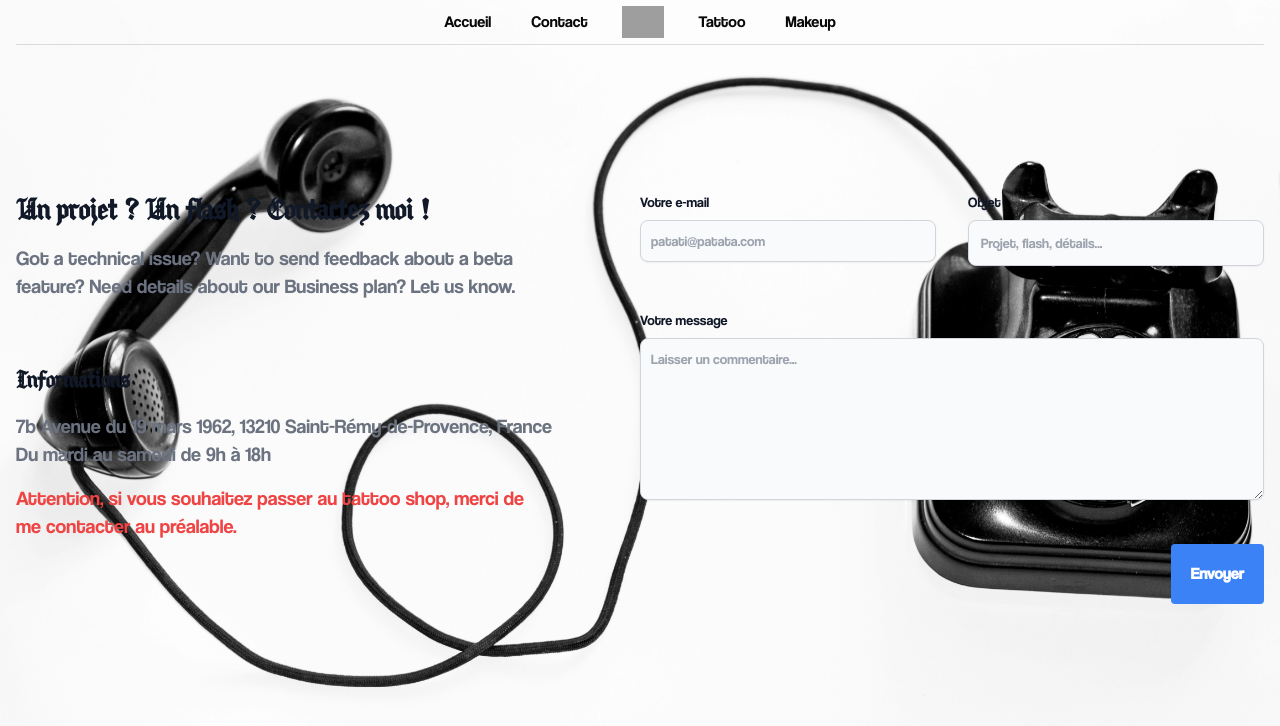
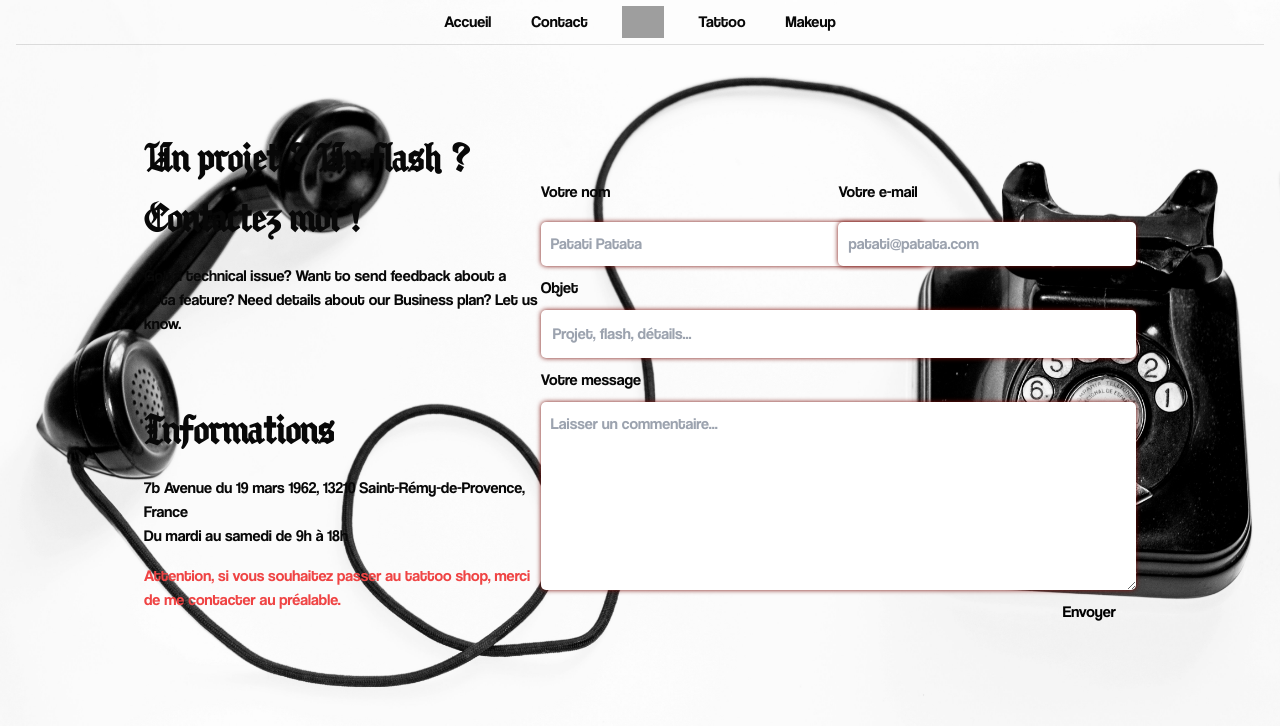
Before and after one commit to Hchautard/candice_portfolio_v2, a React (Create React App) app: page /contact in a window 1280 px wide. Shown: the top 726 px of the page. Built offline with nearby package versions, Linux system fonts and the light colour scheme; grey boxes are pictures that could not be loaded.

Commit message:
Use of constant size

```diff
--- a/src/components/ContactForm.js
+++ b/src/components/ContactForm.js
@@ -1,3 +1,4 @@
+import '../styles/ContactForm.css';
 import { motion } from "framer-motion";
 
 function ContactForm() {
@@ -8,25 +9,25 @@ function ContactForm() {
         animate={{ width: "100%" }}
         exit={{ x: window.innerWidth }}
     >
-    <section className="dark:bg-gray-900 h-auto">
-        <div className="flex flex-row lg:py-16 px-4 mx-auto max-w-7xl">
+    <section>
+        <div className="flex flex-row px-4 mx-auto container-contact">
 
-            <div className="flex flex-col justify-start w-full lg:w-1/2">
-                <div className="flex flex-col justify-start">
-                    <h2 className="mb-4 text-3xl tracking-tight font-extrabold text-left text-gray-900 dark:text-white">Un projet ? Un flash ? Contactez moi !</h2>
-                    <p className="mb-8 lg:mb-16 font-light text-left text-gray-500 dark:text-gray-400 sm:text-xl w-5/6">
+            <div className="flex flex-col text-content">
+                <div className="flex flex-col">
+                    <h2 className="mb-4 tracking-tight font-extrabold">Un projet ? Un flash ? Contactez moi !</h2>
+                    <p className="mb-8 lg:mb-16 font-light text-left">
                         Got a technical issue? Want to send feedback about a beta feature? Need details about our Business plan? Let us know.
                     </p>
                 </div>
 
                 <div className="flex flex-col justify-start">
-                    <h2 className="mb-4 text-2xl tracking-tight font-extrabold text-left text-gray-900 dark:text-white">Informations</h2>
-                    <p className="mb-8 lg:mb-16 font-light text-left text-gray-500 dark:text-gray-400 sm:text-xl w-6/6">
+                    <h2 className="mb-4 tracking-tight font-extrabold text-left">Informations</h2>
+                    <p className="mb-8 lg:mb-16 font-light text-left">
 
                         7b Avenue du 19 mars 1962, 13210 Saint-Rémy-de-Provence, France <br />
                         Du mardi au samedi de <strong>9h</strong> à <strong>18h</strong>
-                        {/* Text avertissement */}
-                        <span className="block mt-4 text-red-500 dark:text-red-400 w-5/6">
+
+                        <span className="block mt-4 text-red-500 dark:text-red-400">
                             Attention, si vous souhaitez passer au tattoo shop, merci de me contacter au préalable.
                         </span>
                     </p>
@@ -34,28 +35,33 @@ function ContactForm() {
             </div>
 
 
-            <form action="#" className="space-y-8 lg:space-y-0 lg:grid lg:grid-cols-2 lg:gap-8 lg:w-1/2">
+            <form action="#" className="container-form grid grid-cols-2">
                 <div>
-                    <label for="email" className="block mb-2 text-sm font-medium text-gray-900 dark:text-gray-300">Votre e-mail</label>
-                    <input type="email" id="email" className="shadow-sm bg-gray-50 border border-gray-300 text-gray-900 text-sm rounded-lg focus:ring-primary-500 focus:border-primary-500 block w-full p-2.5 dark:bg-gray-700 dark:border-gray-600 dark:placeholder-gray-400 dark:text-white dark:focus:ring-primary-500 dark:focus:border-primary-500 dark:shadow-sm-light"
+                    <label for="name" className="block mb-2">Votre nom</label>
+                    <input type="name" id="name" className="w-96"
+                    placeholder="Patati Patata" required />
+                </div>
+                <div>
+                    <label for="email" className="block mb-2">Votre e-mail</label>
+                    <input type="email" id="email" className=""
                     placeholder="patati@patata.com" required />
                 </div>
-                <div>
-                    <label for="subject" className="block mb-2 text-sm font-medium text-gray-900 dark:text-gray-300">Objet</label>
+                <div className="sm:col-span-2">
+                    <label for="subject" className="block mb-2">Objet</label>
                     <input
                     type="text"
                     id="subject"
-                    className="block p-3 w-full text-sm text-gray-900 bg-gray-50 rounded-lg border border-gray-300 shadow-sm focus:ring-primary-500 focus:border-primary-500 dark:bg-gray-700 dark:border-gray-600 dark:placeholder-gray-400 dark:text-white dark:focus:ring-primary-500 dark:focus:border-primary-500 dark:shadow-sm-light"
+                    className="block p-3"
                     placeholder="Projet, flash, détails..." required />
                 </div>
                 <div className="sm:col-span-2">
-                    <label for="message" className="block mb-2 text-sm font-medium text-gray-900 dark:text-gray-400">Votre message</label>
-                    <textarea id="message" rows="7" className="block p-2.5 w-full text-sm text-gray-900 bg-gray-50 rounded-lg shadow-sm border border-gray-300 focus:ring-primary-500 focus:border-primary-500 dark:bg-gray-700 dark:border-gray-600 dark:placeholder-gray-400 dark:text-white dark:focus:ring-primary-500 dark:focus:border-primary-500"
+                    <label for="message" className="block mb-2">Votre message</label>
+                    <textarea id="message" rows="7" className="block p-2.5 w-full"
                     placeholder="Laisser un commentaire..."></textarea>
                 </div>
                 <div className="w-full flex justify-end sm:col-span-2">
                     <button type="submit"
-                    className="bg-blue-500 hover:bg-blue-700 text-white font-bold py-3 px-5 rounded">
+                    className="px-5 rounded">
                         Envoyer
                     </button>
                 </div>
--- a/src/index.css
+++ b/src/index.css
@@ -15,6 +15,17 @@ code {
   --accent: #790e09;
   --accent-secondary: #27265e;
   --accent-light: #bb9c85;
+
+  /* Define var font size */
+  --small: 8px;
+  --medium: 16px;
+  --medium-large: 20px;
+  --large: 28px;
+  --xlarge: 40px;
+  --xxlarge: 60px;
+  --xxxlarge: 100px;
+  --xxxxlarge: 160px;
+  --xxxxxlarge: 240px;
 }
 
 @tailwind base;
--- a/src/pages/Home.js
+++ b/src/pages/Home.js
@@ -60,27 +60,24 @@ function Home() {
             animate={{ opacity: 1 }}
             transition={{ duration: 0.5, delay: 5 }}
           >
-            <div className="flex flex-col md:flex-row items-center">
+            <div className="flex flex-row items-center">
               <div className="text-container ">
-                <h2 className="tracking-tight">Bienvenue chez l'anomalie</h2>
+                <h2 className="tracking-tight">Bienvenue chez l'Anomalie</h2>
 
-                <p className="text mt-8 font-medium text-pretty sm:text-xl/8">
-                  Anim aute id magna aliqua ad ad non deserunt sunt.
-                  Qui irure qui lorem cupidatat commodo.
-                  Elit sunt amet fugiat veniam occaecat fugiat.
-                  Anim aute id magna aliqua ad ad non deserunt sunt.
-                  Qui irure qui lorem cupidatat commodo.
-                  Elit sunt amet fugiat veniam occaecat fugiat.
+                <p className="text mt-8 font-medium text-pretty">
+                Plongez dans un univers où l’encre devient rituel. Inspirée par le cyber sigilism et le dark fantasy,
+                L'Anomalie crée des tatouages mystiques et intemporels, entre symboles occultes et visions futuristes.
+                Chaque tracé est une porte vers l’invisible.
                 </p>
 
                 <div className="grid grid-cols-1 gap-x-8 gap-y-6 text-base/7 font-semibold sm:grid-cols-2 md:flex lg:gap-x-10 mt-8">
-                  <a href="/tattoo" className="button text-white py-2 px-4 rounded">Tattoo</a>
-                  <a href="/makeup" className="button text-white py-2 px-4 rounded">Makeup</a>
-                  <a href="/contact" className="button-light font-bold py-2 px-4 rounded">Contact<span aria-hidden="true">&rarr;</span></a>
+                  <a href="/tattoo" className="button rounded">Tattoo</a>
+                  <a href="/makeup" className="button rounded">Makeup</a>
+                  <a href="/contact" className="button-light rounded">Contact<span aria-hidden="true">&rarr;</span></a>
                 </div>
               </div>
 
-              <div className="model-container md:w-1/2">
+              <div className="model-container">
                 <Canvas camera={{ position: [5, 0, 5], fov: 50 }}>
                   <ambientLight intensity={0.6} />
                   <spotLight position={[5, 5, 5]} angle={0.15} penumbra={1} intensity={1} />
--- a/src/styles/Contact.css
+++ b/src/styles/Contact.css
@@ -18,5 +18,4 @@
     background-position: center;
     overflow: hidden;
     background-attachment: fixed;
-    z-index: -1;
   }
--- /dev/null
+++ b/src/styles/ContactForm.css
@@ -0,0 +1,59 @@
+h2 {
+    color: var(--secondary);
+    font-size: var(--xlarge);
+}
+
+p {
+    color: var(--secondary);
+    font-size: var(--large-medium);
+}
+
+label {
+    color: var(--secondary);
+    font-size: var(--large-medium);
+}
+
+input {
+    width: 100%;
+    padding: 10px;
+    margin: 10px 0;
+    border-radius: 5px;
+}
+
+textarea {
+    width: 100%;
+    padding: 10px;
+    margin: 10px 0;
+    border-radius: 5px;
+}
+
+.container-contact {
+    width: 80%;
+    align-items: center;
+    justify-content: center;
+}
+
+.text-content {
+    width: 40%;
+}
+
+.container-form {
+    width: 60%;
+}
+
+input, textarea {
+    outline: none;
+
+    box-shadow: 0 0 5px var(--accent);
+
+    transform: scale(1);
+    transition: box-shadow 0.5s ease-in-out;
+    transition: transform 0.5s ease-in-out;
+
+    &:focus {
+        box-shadow: 0 0 10px var(--accent);
+        transition: box-shadow 0.5s ease-in-out;
+        transform: scale(1.05);
+        transition: transform 0.5s ease-in-out;
+    }
+}
--- a/src/styles/Home.css
+++ b/src/styles/Home.css
@@ -1,9 +1,3 @@
-/* body {
-    margin: 0;
-    padding: 0;
-    overflow-x: hidden;
-} */
-
 .Home {
     position: relative;
     width: 100%;
@@ -57,16 +51,19 @@ h2 {
 }
 
 .content-container {
-    width: 100%;
+    width: 95%;
     z-index: 1;
     display: flex;
     justify-content: flex-start; /* Aligne le contenu à gauche */
 
     h2 {
         color: var(--secondary);
+        font-size: var(--xxxlarge);
     }
 
     .button {
+        font-size: var(--large);
+        padding: var(--medium-large) var(--xlarge);
         background-color: var(--accent);
         color: var(--primary);
         font-weight: lighter;
@@ -77,7 +74,9 @@ h2 {
     }
 
     .button-light {
+        font-size: var(--large);
         color: var(--secondary);
+        padding: var(--medium-large) var(--xlarge);
         font-weight: lighter;
 
         &:hover {
@@ -90,13 +89,13 @@ h2 {
 .text {
     margin-bottom: 20px;
     max-width: 80%;
+    font-size: var(--large);
 }
 
 .text-container {
-    max-width: 45%;
+    max-width: 55%;
     margin-left: 5%;
     text-align: left;
-
 
 }
 
@@ -104,13 +103,8 @@ h2, p {
     text-align: left;
 }
 
-/* header, nav {
-    position: relative;
-    z-index: 1;
-} */
-
 .model-container {
-    width: 55%;
+    width: 45%;
     height: 70vh;
     margin-bottom: 100px;
     position: relative;
```
